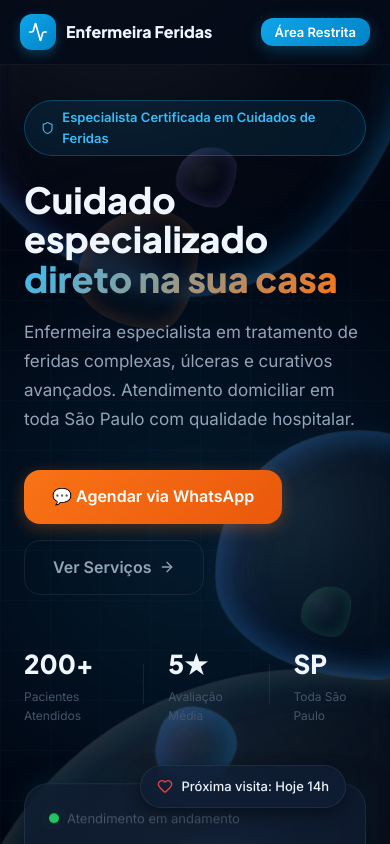
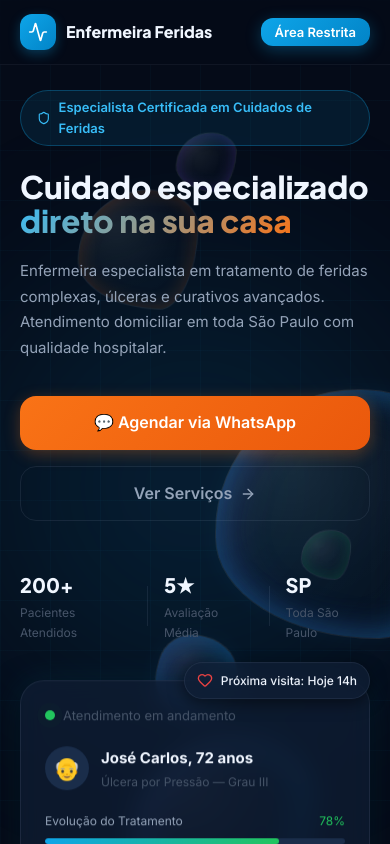
Before and after one commit to LeonardoGMendoza/enfermeiraferidas, a React (Vite) app: page / in a window 390 px wide. Shown: the top 844 px of the page. Built offline with nearby package versions, Linux system fonts and the light colour scheme.

Commit message:
Refactor LandingPage styles for responsiveness
Updated styles for landing page components and improved responsiveness.

```diff
--- a/src/pages/LandingPage.css
+++ b/src/pages/LandingPage.css
@@ -1,12 +1,12 @@
 .landing { background: var(--bg-base); min-height: 100vh; }
 
-/* Header */
 .landing-header {
   position: fixed; top: 0; left: 0; right: 0; z-index: 100;
   display: flex; align-items: center; justify-content: space-between;
   padding: 16px 40px;
   background: rgba(5, 11, 24, 0.85);
   backdrop-filter: blur(12px);
+  -webkit-backdrop-filter: blur(12px);
   border-bottom: 1px solid var(--border);
 }
 .lh-logo { display: flex; align-items: center; gap: 10px; }
@@ -21,24 +21,23 @@
 .lh-nav a { color: var(--text-secondary); text-decoration: none; font-size: 14px; font-weight: 500; transition: var(--transition); }
 .lh-nav a:hover { color: var(--text-primary); }
 
-/* Hero */
 .hero {
   min-height: 100vh; display: flex; align-items: center;
   padding: 120px 60px 80px; gap: 60px;
   position: relative; overflow: hidden;
 }
-.hero-bg { position: absolute; inset: 0; pointer-events: none; background: #020611; }
-
+.hero-bg {
+  position: absolute; inset: 0; pointer-events: none;
+  background: var(--bg-base);
+}
 .hero-glow {
   position: absolute; width: 800px; height: 800px;
   background: radial-gradient(circle, rgba(14,165,233,0.15) 0%, transparent 60%);
   top: 50%; left: 50%; transform: translate(-50%, -50%);
   filter: blur(60px);
 }
-
 .hero-bubble {
-  position: absolute;
-  border-radius: 50%;
+  position: absolute; border-radius: 50%;
   background: radial-gradient(circle at 30% 30%, rgba(255,255,255,0.08), rgba(255,255,255,0.01) 50%, transparent 80%);
   box-shadow: inset 0 0 30px rgba(14,165,233,0.2),
               inset 15px 0 40px rgba(139,92,246,0.15),
@@ -50,7 +49,6 @@
   animation: float-bubble 15s ease-in-out infinite, morph-bubble 12s ease-in-out infinite alternate;
   z-index: 0;
 }
-
 .bubble-1 { width: 450px; height: 450px; top: -10%; right: -5%; animation-delay: 0s; }
 .bubble-2 { width: 600px; height: 600px; bottom: -20%; left: -10%; animation-delay: -4s; box-shadow: inset 0 0 30px rgba(249,115,22,0.15), inset 15px 0 40px rgba(14,165,233,0.15); }
 .bubble-3 { width: 250px; height: 250px; top: 40%; left: 55%; animation-delay: -8s; }
@@ -64,7 +62,6 @@
   0%, 100% { transform: translateY(0) rotate(0deg); }
   50% { transform: translateY(-50px) rotate(15deg); }
 }
-
 @keyframes morph-bubble {
   0% { border-radius: 40% 60% 70% 30% / 40% 50% 60% 50%; }
   100% { border-radius: 60% 40% 30% 70% / 60% 30% 70% 40%; }
@@ -81,8 +78,7 @@
   display: inline-flex; align-items: center; gap: 8px;
   background: rgba(14,165,233,0.1); border: 1px solid rgba(14,165,233,0.3);
   border-radius: var(--radius-full); padding: 6px 16px;
-  font-size: 13px; font-weight: 600; color: var(--primary-light);
-  margin-bottom: 24px;
+  font-size: 13px; font-weight: 600; color: var(--primary-light); margin-bottom: 24px;
 }
 .hero-title { font-size: clamp(36px, 5vw, 56px); font-weight: 900; margin-bottom: 20px; line-height: 1.1; }
 .hero-subtitle { font-size: 17px; color: var(--text-secondary); margin-bottom: 36px; line-height: 1.7; max-width: 480px; }
@@ -93,7 +89,6 @@
 .hero-stat-label { font-size: 12px; color: var(--text-muted); }
 .hero-stat-divider { width: 1px; height: 40px; background: var(--border-light); }
 
-/* Hero visual */
 .hero-visual { flex: 0 0 400px; position: relative; z-index: 1; }
 .hero-card {
   border-radius: var(--radius-xl); padding: 24px;
@@ -107,7 +102,6 @@
 .hcard-pulse span {
   display: block; width: 10px; height: 10px;
   background: var(--success); border-radius: 50%;
-  box-shadow: 0 0 0 0 rgba(34,197,94,0.4);
   animation: ping 1.5s infinite;
 }
 @keyframes ping { 0%{box-shadow:0 0 0 0 rgba(34,197,94,0.4)} 70%{box-shadow:0 0 0 8px rgba(34,197,94,0)} 100%{box-shadow:0 0 0 0 rgba(34,197,94,0)} }
@@ -133,7 +127,6 @@
 .text-accent { color: var(--accent); }
 .text-danger { color: var(--danger); }
 
-/* Sections */
 .section { padding: 90px 60px; }
 .section-alt { background: var(--bg-surface); }
 .section-label {
@@ -145,14 +138,12 @@
 .section-title { font-size: clamp(28px, 4vw, 40px); font-weight: 800; text-align: center; margin-bottom: 12px; }
 .section-sub { text-align: center; color: var(--text-secondary); font-size: 16px; margin-bottom: 48px; }
 
-/* Services */
 .services-grid { display: grid; grid-template-columns: repeat(3, 1fr); gap: 20px; }
 .service-card { text-align: center; }
 .service-icon { font-size: 40px; margin-bottom: 16px; }
 .service-title { font-size: 17px; margin-bottom: 8px; }
 .service-desc { font-size: 14px; color: var(--text-secondary); line-height: 1.6; }
 
-/* About */
 .about-wrapper { display: flex; gap: 60px; align-items: center; }
 .about-visual { flex: 0 0 380px; }
 .about-badge-grid { display: grid; grid-template-columns: 1fr 1fr; gap: 16px; }
@@ -170,7 +161,6 @@
 .about-highlight { display: flex; align-items: center; gap: 10px; font-size: 14px; font-weight: 500; }
 .highlight-icon { color: var(--primary); }
 
-/* Homecare CTA */
 .hc-cta {
   border-radius: var(--radius-xl); padding: 56px;
   display: flex; align-items: center; gap: 48px;
@@ -184,14 +174,12 @@
 .hc-benefit-dot { width: 6px; height: 6px; border-radius: 50%; background: var(--accent); flex-shrink: 0; }
 .hc-cta-img { font-size: 96px; opacity: 0.3; }
 
-/* Contact */
 .contact-grid { display: grid; grid-template-columns: repeat(3,1fr); gap: 20px; }
 .contact-card { text-align: center; }
 .contact-icon { font-size: 40px; margin-bottom: 16px; }
 .contact-title { font-size: 18px; margin-bottom: 8px; }
 .contact-desc { font-size: 14px; color: var(--text-secondary); margin-bottom: 20px; }
 
-/* Social */
 .social-section { text-align: center; }
 .social-grid { display: flex; justify-content: center; gap: 24px; margin-top: 40px; flex-wrap: wrap; }
 .social-card {
@@ -211,7 +199,6 @@
 .social-li:hover { border-color: #0A66C2; box-shadow: 0 8px 32px rgba(10,102,194,0.25); }
 .social-li:hover .social-svg { color: #0A66C2; }
 
-/* Footer */
 .landing-footer { background: var(--bg-surface); border-top: 1px solid var(--border); padding: 40px 60px; text-align: center; }
 .footer-content { display: flex; flex-direction: column; align-items: center; gap: 12px; }
 .footer-text { color: var(--text-muted); font-size: 14px; }
@@ -222,12 +209,31 @@
   .hero-visual { flex: none; width: 100%; max-width: 400px; }
   .services-grid, .contact-grid { grid-template-columns: 1fr 1fr; }
   .about-wrapper { flex-direction: column; }
-  .about-visual { flex: none; }
-  .hc-cta { flex-direction: column; }
+  .about-visual { flex: none; width: 100%; }
+  .hc-cta { flex-direction: column; padding: 32px; }
+  .hc-cta-benefits { grid-template-columns: 1fr; }
 }
+
 @media (max-width: 640px) {
   .section { padding: 60px 20px; }
   .landing-header { padding: 14px 20px; }
   .lh-nav a { display: none; }
+  .hero { padding: 90px 20px 60px; gap: 40px; }
+  .hero-title { font-size: clamp(28px, 8vw, 40px); }
+  .hero-subtitle { font-size: 15px; }
+  .hero-actions { flex-direction: column; }
+  .hero-actions .btn { width: 100%; justify-content: center; }
+  .hero-stats { gap: 16px; }
+  .hero-stat-num { font-size: 20px; }
+  .bubble-1, .bubble-2 { display: none; }
+  .hero-float-card { right: 0; font-size: 12px; padding: 8px 12px; }
+  .hero-float-card-2 { right: 0; }
   .services-grid, .contact-grid { grid-template-columns: 1fr; }
+  .about-badge-grid { grid-template-columns: 1fr 1fr; }
+  .hc-cta { padding: 24px; gap: 24px; }
+  .hc-cta-title { font-size: 22px; }
+  .hc-cta-img { display: none; }
+  .hc-cta-benefits { grid-template-columns: 1fr; }
+  .section-title { font-size: clamp(22px, 6vw, 32px); }
+  .landing-footer { padding: 32px 20px; }
 }
```
